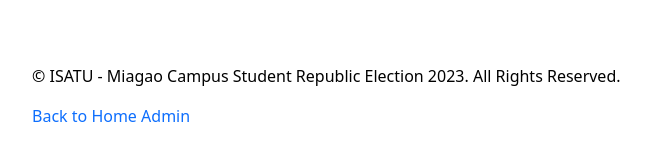
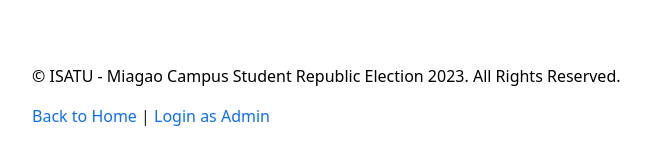
Before and after one commit to rickmagz/voting-system, a PHP site: page /register.php in a window 1280 px wide. Shown: the part 849-993 px from the top of the page, without its empty margins (50-701 px from the left). Run offline with PHP 8.4, Linux system fonts and the light colour scheme; some libraries are stand-ins or nearby versions; some web fonts are replaced.

Commit message:
Fixed link to admin

```diff
--- a/register.php
+++ b/register.php
@@ -192,8 +192,8 @@ include 'db.php';
       </p>
       <ul class="list-inline">
         <li class="list-inline-item">
-          <a href="index.php" style="color: var(--bs-blue); text-decoration: none">Back to Home</a>
-          <a href="seb/index.php" style="color: var(--bs-blue); text-decoration: none">Admin</a>
+          <a href="index.php" style="color: var(--bs-blue); text-decoration: none">Back to Home</a> |
+          <a href="seb/index.php" style="color: var(--bs-blue); text-decoration: none"> Login as Admin</a>
         </li>
       </ul>
     </div>
```
